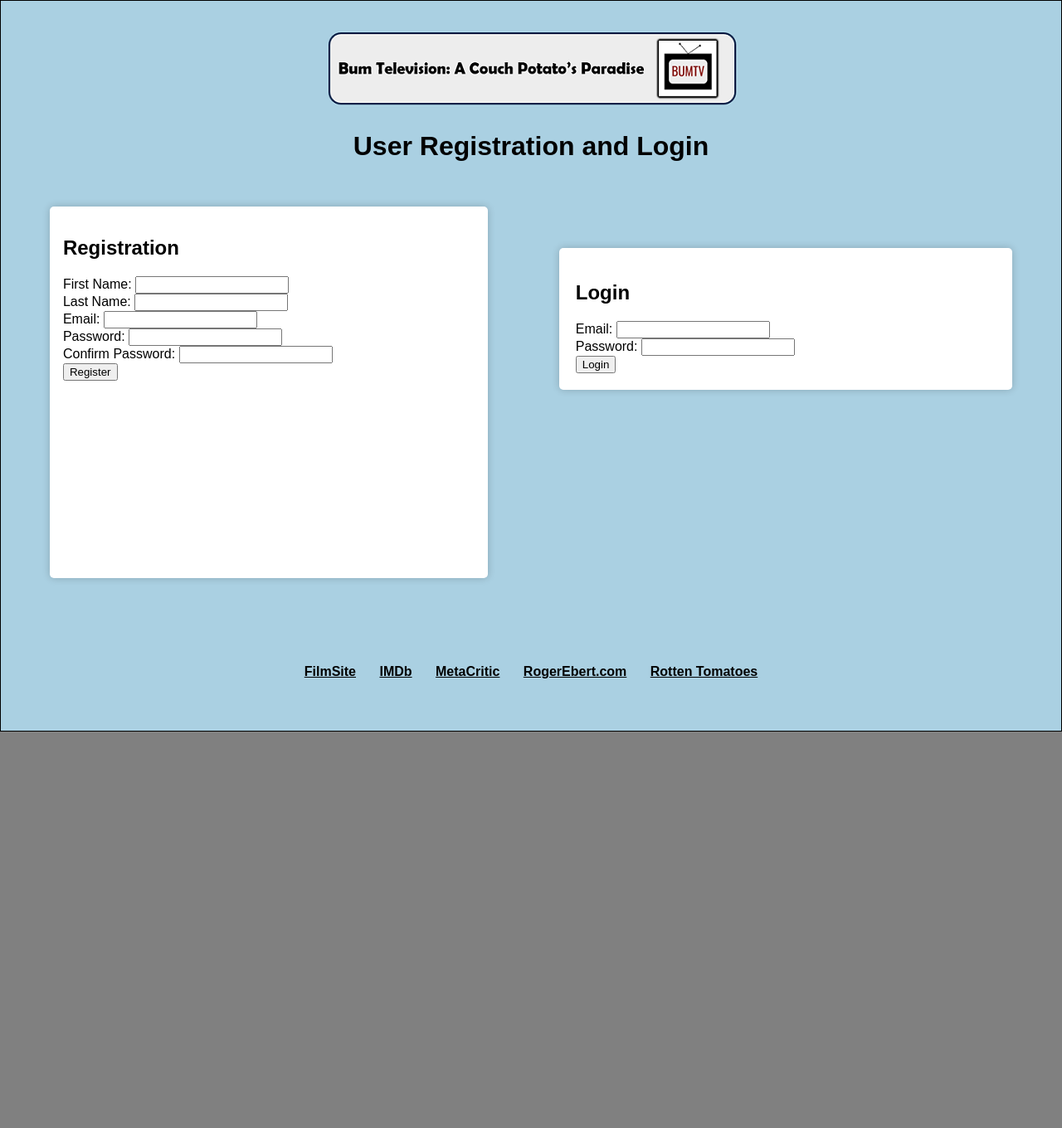
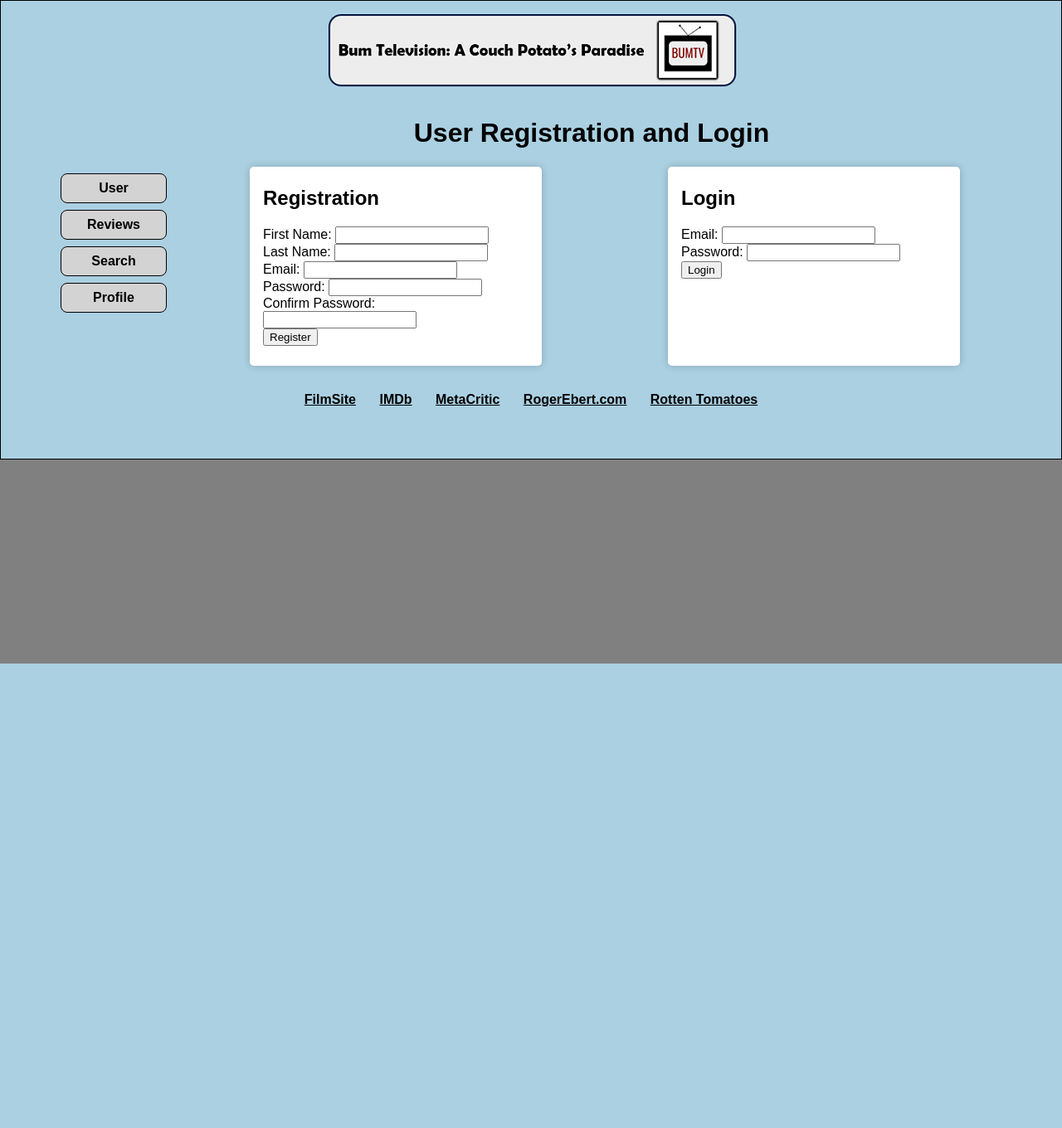
Before and after one commit to BUMETCS673/project-team-4, a Flask app: page / in a window 1280 px wide; the page is wider, and only the part inside the window is pictured. Shown: that part at 83% size. After the commit the page ends 800 px from the top of that part, so only its background shows below. Run offline with Flask 2, Linux system fonts and the light colour scheme.

Commit message:
updating css

```diff
--- a/src/app/static/css/styles.css
+++ b/src/app/static/css/styles.css
@@ -3,15 +3,13 @@
 }
 
 body {
-
     background-color: rgb(170, 208, 226);
     border: .05em solid black;
     display: flex;
     flex-direction: column;
     font-family: Arial, sans-serif;
     margin: auto;
-    min-height: 45em;
-
+    height: fit-content;
     padding-bottom: 2em;
     padding-left: 2em;
     padding-right: 2em;
@@ -19,17 +17,13 @@ body {
     width: 80em;
 }
 
-html {
-    background-color: gray;
-    height: 85em;
-}
-
 .container {
+    align-items: center;
     display: flex;
+    height: fit-content;
     justify-content: space-around;
-    align-items: center;
-    height: 17em;
-    margin-top: 3em;
+    margin-left: 12em;
+    margin-right: 10em;
 }
 
 .error {
@@ -39,8 +33,6 @@ html {
 
 footer {
     height: 5em;
-
-    margin-top: 10em;
     padding-top: 2em;
     text-align: center;
 }
@@ -54,38 +46,45 @@ footer {
 
 header {
     align-content: center;
-    height: 9em;
-    padding: 1em;
+    height: 3em;
+}
+
+.home-left {
+    background-color: #fff;
+    border-radius: 5px;
+    box-shadow: 0 0 10px rgba(0, 0, 0, 0.2);
+    height: 15em;
+    padding-bottom: 1em;
+    padding-left: 1em;
+    padding-right: 1em;
+    padding-top: .25em;
+    width: 22em;
+}
+
+.home-right {
+    background-color: #fff;
+    border-radius: 5px;
+    box-shadow: 0 0 10px rgba(0, 0, 0, 0.2);
+    height: 15em;
+    padding-bottom: 1em;
+    padding-left: 1em;
+    padding-right: 1em;
+    padding-top: .25em;
+    width: 22em;
+}
+
+html {
+    background-color: gray;
+    height: fit-content;
 }
 
 img {
-
     display: block;
     margin-left: auto;
     margin-right: auto;
 }
 
-.left {
-    width: 33em;
-    background-color: #fff;
-    height: 28em;
-    border-radius: 5px;
-    box-shadow: 0 0 10px rgba(0, 0, 0, 0.2);
-    margin-right: 2em;
-    padding: 1em;
-}
-
-.right {
-    width: 45%;
-    background-color: #fff;
-    padding: 20px;
-    border-radius: 5px;
-    box-shadow: 0 0 10px rgba(0, 0, 0, 0.2);
-    margin-bottom: 11em;
-}
-
 .landing-left {
-
     background-color: #fff;
     border-radius: 5px;
     box-shadow: 0 0 10px rgba(0, 0, 0, 0.2);
@@ -117,10 +116,12 @@ img {
     padding: 1em;
 }
 
+.main-content {
+    width: 85em;
+}
+
 .page-title {
     align-content: center;
-    margin-top: -5em;
-    margin-bottom: 7.5em;
 }
 
 .right-profile {
@@ -163,3 +164,38 @@ img {
     margin-left: 5em;
     width: 60em;
 }
+
+
+
+
+nav {
+    margin-top: 12.5em;
+    position: fixed;
+}
+
+nav a {
+    /*border-radius: 25px;
+    color: black;
+    display: block;
+
+
+    */
+    background: lightgray;
+    color: black;
+    border: .025em solid black;
+    border-radius: .5em;
+    display: block;
+    font-size: medium;
+    font-weight: bold;
+    margin-bottom: .5em;
+    margin-left: 2.5em;
+    padding: .5em;
+    text-align: center;
+    text-decoration: none;
+    width: 8em;
+
+}
+
+nav a:hover {
+    color: dimgray;
+}
--- a/src/app/templates/base.html
+++ b/src/app/templates/base.html
@@ -15,8 +15,15 @@
     <header>
         <img src="static/images/logo.png">
     </header>
-    <div class="content">
+    <nav>
+        <a href="/">User</a>
+        <a href="/landing-page">Reviews</a>
+        <a href="/search">Search</a>
+        <a href="profile">Profile</a>
+    </nav>
+    <div class="main-content">
         {% block content %} {% endblock %}
+    </div>
     </div>
     <footer>
         <a class="footer-links" href="https://www.filmsite.org/">FilmSite</a>
--- a/src/app/templates/index.html
+++ b/src/app/templates/index.html
@@ -14,7 +14,7 @@
     <center><h1>User Registration and Login</h1></center>
 </div>
 <div class="container">
-    <div class="left">
+    <div class="home-left">
         <h2>Registration</h2>
         <form method="POST" action={{url_for('access_page')}}>
             <label for="first_name">First Name:</label>
@@ -65,7 +65,7 @@
             <input type="submit" name="submit" value="Register">
         </form>
     </div>
-    <div class="right">
+    <div class="home-right">
         <h2>Login</h2>
         <form method="POST" action="/home">
             <label for="email">Email:</label>
--- a/src/app/templates/landing_page.html
+++ b/src/app/templates/landing_page.html
@@ -9,7 +9,7 @@
 </div>
 <div class="page-title">
     <center>
-        <h1>Movies and Shows</h1>
+        <h1>Reviews</h1>
     </center>
 </div>
 
```
